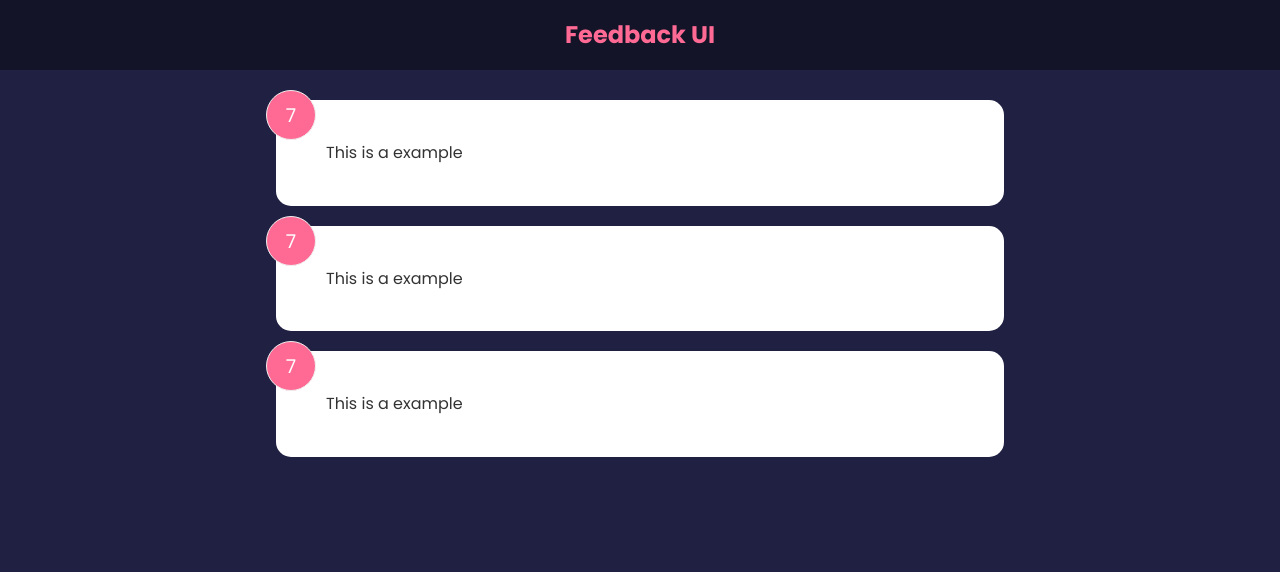
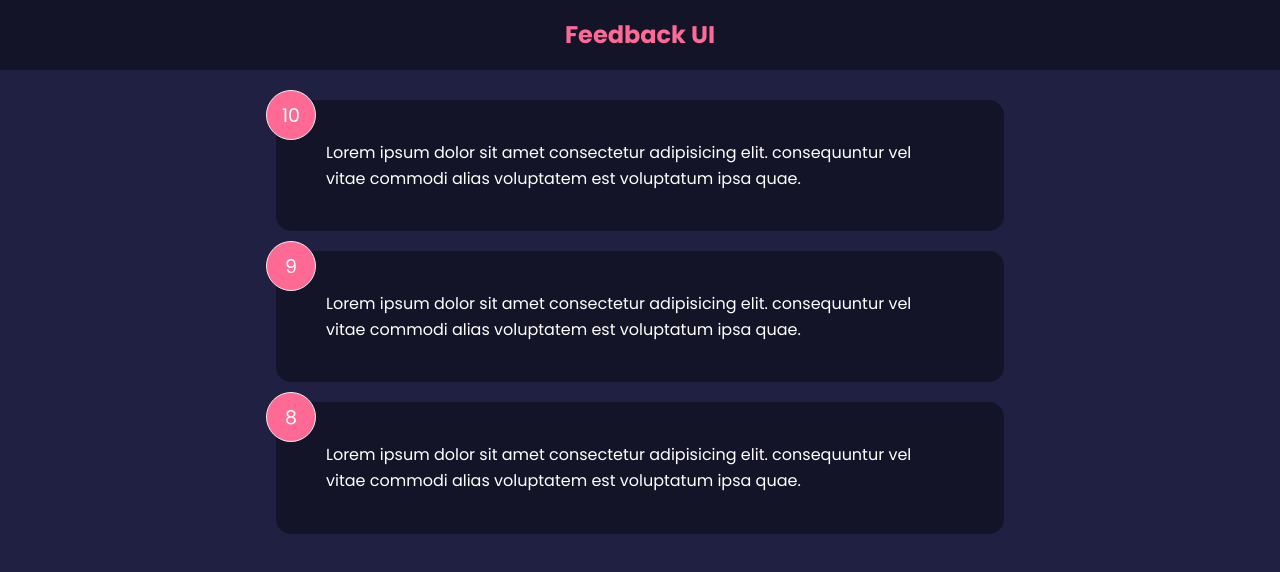
Before and after one commit to Harshak-1744/Feedback_UI, a React (Create React App) app: page / in a window 1280 px wide. Shown: the top 572 px of the page. Built offline with nearby package versions, Linux system fonts and the light colour scheme.

Commit message:
modified:   src/components/FeedbackItem.jsx 	new file:   src/components/shared/Card.js

```diff
--- a/src/components/FeedbackItem.jsx
+++ b/src/components/FeedbackItem.jsx
@@ -1,15 +1,14 @@
-import { useState } from 'react'
+import Card from "./shared/Card";
 
 
-function FeedbackItem(){
-    const [rating,setRating] = useState(7)
-    const [text, setText] = useState('This is a example')
+function FeedbackItem({item}){
+
 
     return (
-        <div className="card">
-            <div className="num-display">{rating}</div>
-            <div className="text-display">{text}</div>
-        </div>
+        <Card reverse = {true}>
+            <div className="num-display">{item.rating}</div>
+            <div className="text-display">{item.text}</div>
+        </Card>
     )
 }
 
--- /dev/null
+++ b/src/components/shared/Card.js
@@ -0,0 +1,12 @@
+function Card({children, reverse }) {
+  return (
+    <div className= {`card ${reverse && 'reverse'}`}>
+      {children}
+    </div>
+  )
+}
+
+
+
+
+export default Card
```
